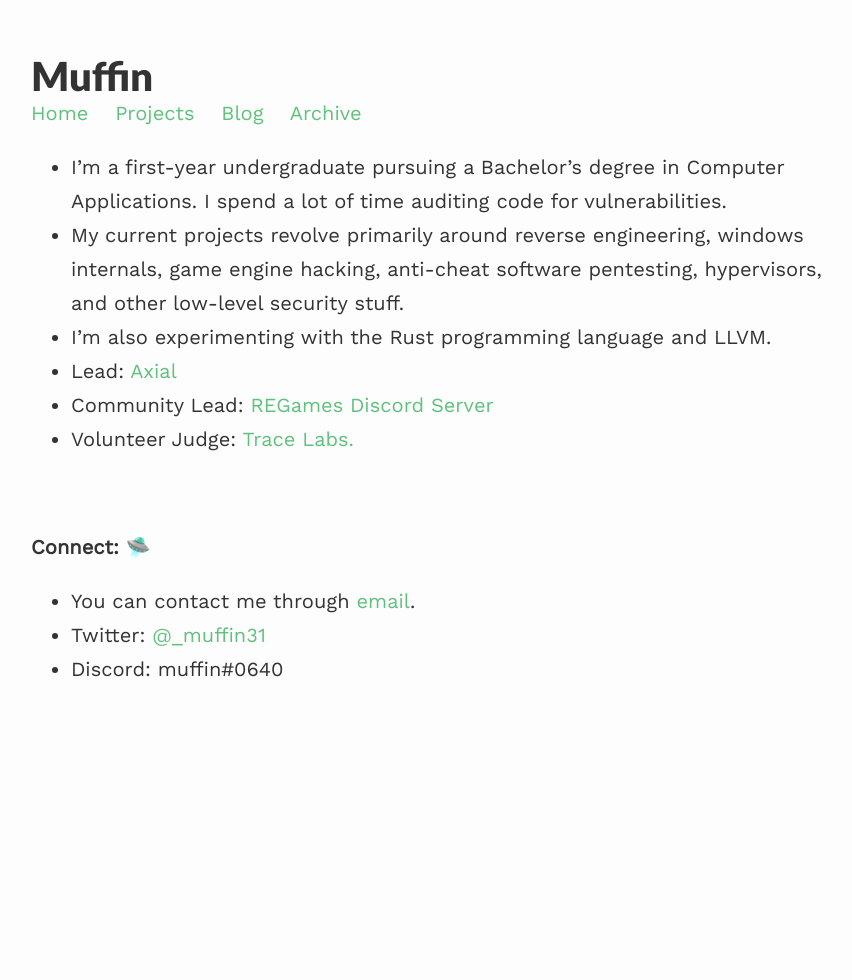
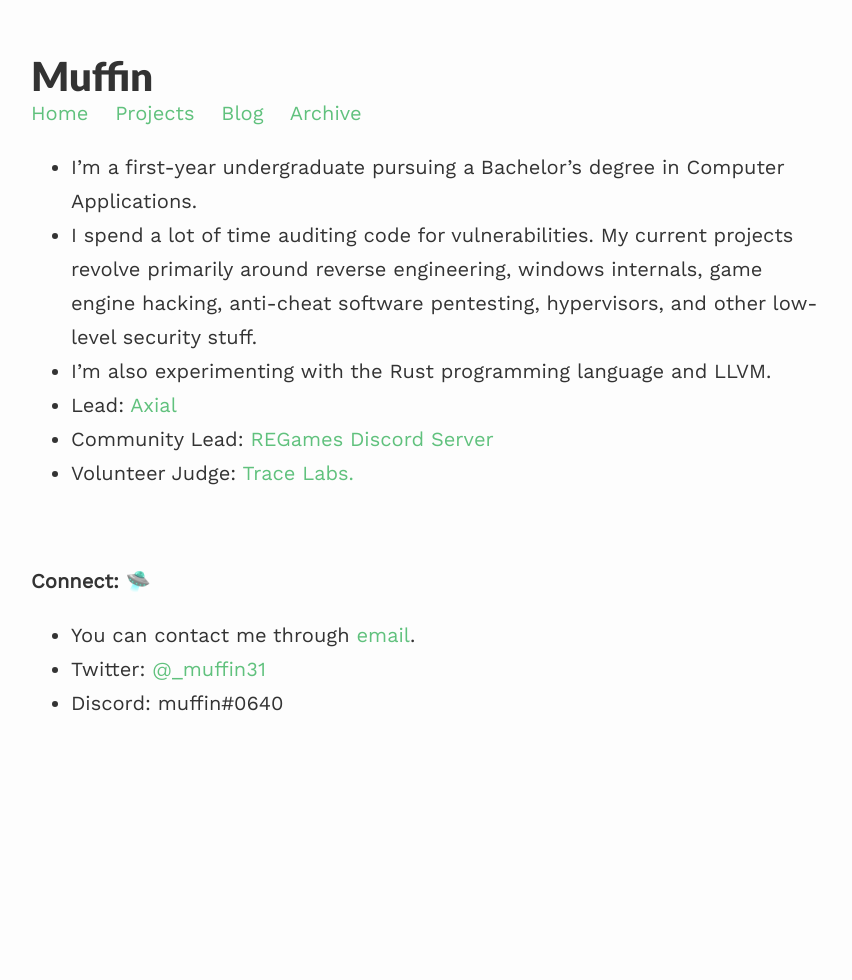
Before and after one commit to muff-in/muff-in.github.io, a Jekyll site: the page built from index.md, in a window 1280 px wide. Shown: the whole page, without its empty margins (209-1061 px from the left). Built offline with Jekyll 4.4.1, drawn with Linux system fonts in a browser that asks for light colours; nearby versions of some CDN libraries.

```diff
--- a/index.md
+++ b/index.md
@@ -7,8 +7,8 @@ profile:
 published: true
 ---
 
-- I'm a first-year undergraduate pursuing a Bachelor's degree in Computer Applications. I spend a lot of time auditing code for vulnerabilities.
-- My current projects revolve primarily around reverse engineering, windows internals, game engine hacking, anti-cheat software pentesting, hypervisors, and other low-level security stuff.
+- I'm a first-year undergraduate pursuing a Bachelor's degree in Computer Applications.
+-  I spend a lot of time auditing code for vulnerabilities. My current projects revolve primarily around reverse engineering, windows internals, game engine hacking, anti-cheat software pentesting, hypervisors, and other low-level security stuff.
 - I'm also experimenting with the Rust programming language and LLVM.
 - Lead: [Axial](https://ax1al.com/)
 - Community Lead: [REGames Discord Server]( https://discord.com/servers/regames-760531247704702996)
```
